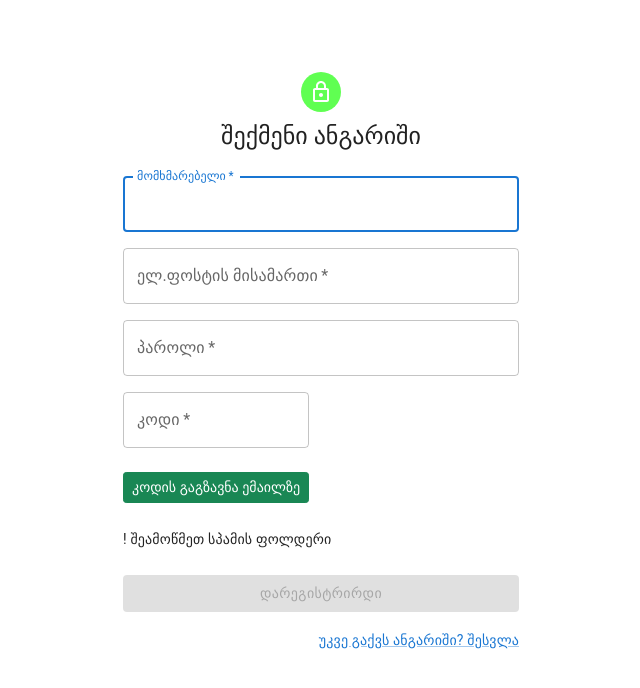
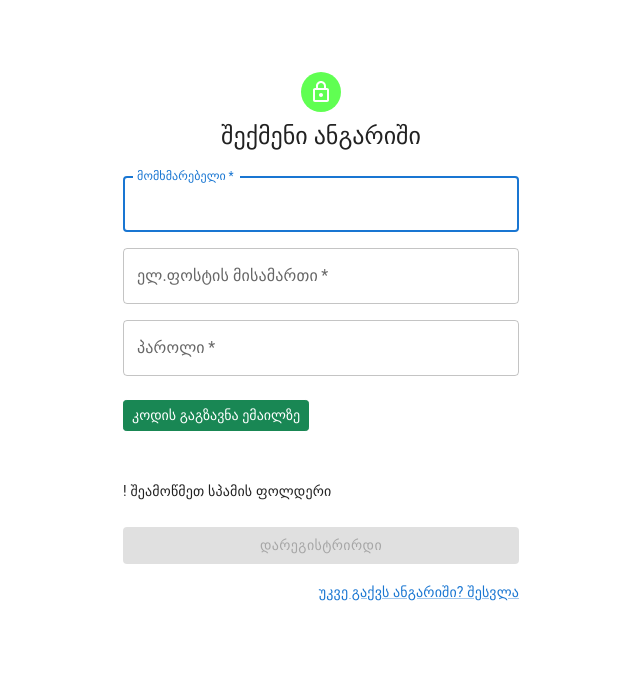
Before and after one commit to epoqa/greenfront, a Next.js app: page /register/Register in a window 1280 px wide. Shown: the top 688 px of the page, without its empty margins (319-959 px from the left). Built offline with nearby package versions, Linux system fonts and the light colour scheme.

Commit message:
code input display

```diff
--- a/pages/register/Register.jsx
+++ b/pages/register/Register.jsx
@@ -172,16 +172,6 @@ const SignUp = () => {
                   helperText={Boolean(passwordState) ? "სუსტი პაროლი" : ""}
                 />
               </Grid>
-              <Grid item xs={5.88}>
-                <TextField
-                  inputRef={codeRef}
-                  required
-                  fullWidth
-                  id="email"
-                  label="კოდი"
-                  name="code"
-                />
-              </Grid>
             </Grid>
             <br />
             <button
@@ -192,6 +182,18 @@ const SignUp = () => {
               კოდის გაგზავნა ემაილზე
             </button>
             <br />
+            <br />
+            <Grid style={{display: token ? "block" : "none"}} item xs={5.67}>
+                <TextField
+
+                  inputRef={codeRef}
+                  required
+                  fullWidth
+                  id="email"
+                  label="კოდი"
+                  name="code"
+                />
+              </Grid>
             <br />
             <small>! შეამოწმეთ სპამის ფოლდერი</small>
 
```
